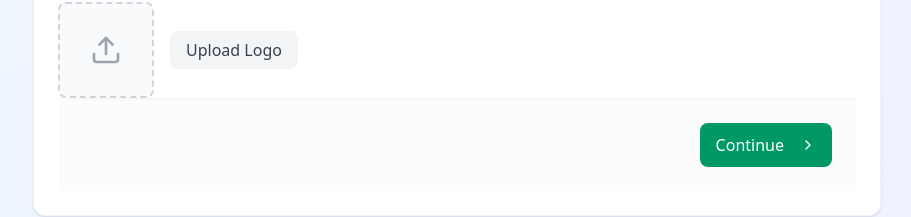
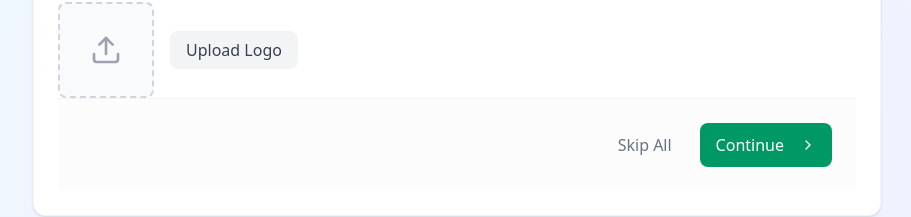
Before and after one commit to QuickTrack/pos-system, a Next.js app: page /onboarding in a window 1280 px wide. Shown: the part 799-1016 px from the top of the page, without its empty margins (183-1094 px from the left). Built offline with nearby package versions, Linux system fonts and the light colour scheme.

Commit message:
Show Skip All button always on onboarding page

```diff
--- a/src/app/onboarding/page.tsx
+++ b/src/app/onboarding/page.tsx
@@ -780,12 +780,10 @@ export default function OnboardingPage() {
                   </Button>
                 )}
 
-                {/* Skip All - visible on all steps after step 0 */}
-                {currentStep > 0 && (
-                  <Button variant="ghost" onClick={handleSkip} className="text-gray-500 hover:text-gray-700">
-                    Skip All
-                  </Button>
-                )}
+                {/* Always show Skip All - allows users to skip entire onboarding */}
+                <Button variant="ghost" onClick={handleSkip} className="text-gray-500 hover:text-gray-700">
+                  Skip All
+                </Button>
 
                 {currentStep < STEPS.length - 1 ? (
                   <Button
```
